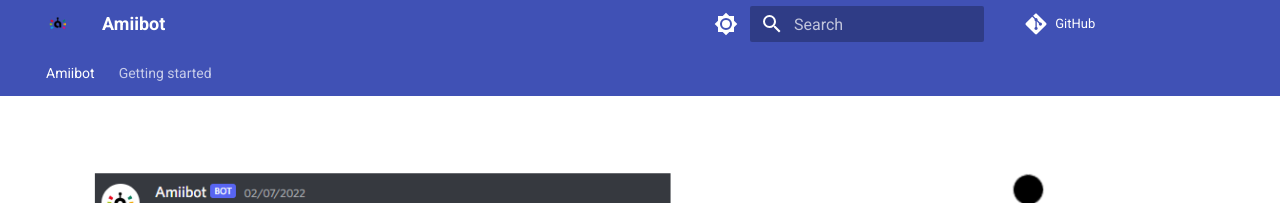
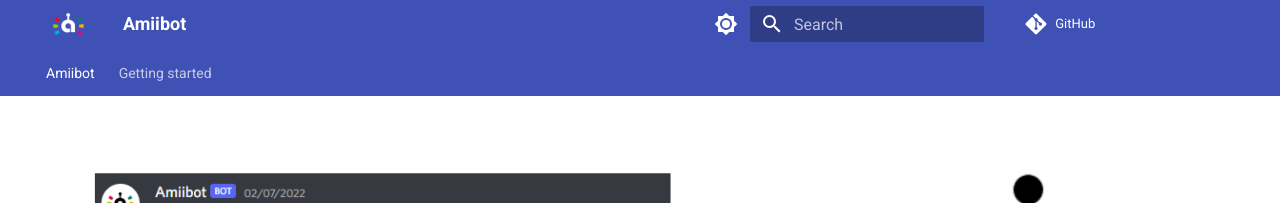
Before and after one commit to ecoppen/Amiibot, an MkDocs documentation site: the page built from docs/index.md, in a window 1280 px wide. Shown: the top 203 px of the page. Built offline with MkDocs 1.6.1 and Material for MkDocs 9.7.7, drawn with Linux system fonts in a browser that asks for light colours; comment, search, counter and statistics services are not loaded.

Commit message:
Update mkdocs.yml
New header

```diff
--- a/mkdocs.yml
+++ b/mkdocs.yml
@@ -16,7 +16,7 @@
     - navigation.tabs
     - navigation.top
     - toc.integrate
-  logo: amiibot.png
+  logo: amiibot_header.png
   palette:
     - scheme: default
       toggle:
```
